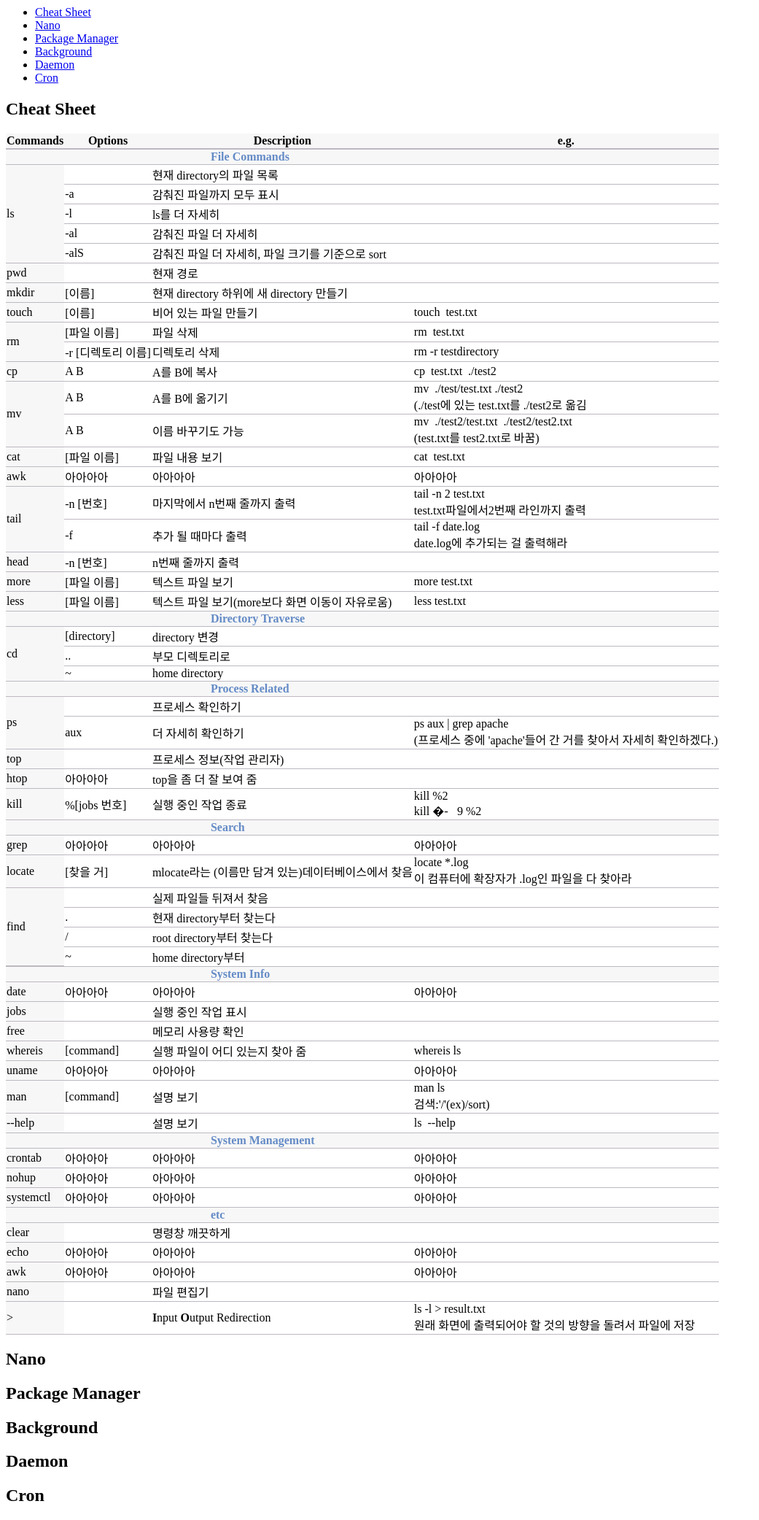
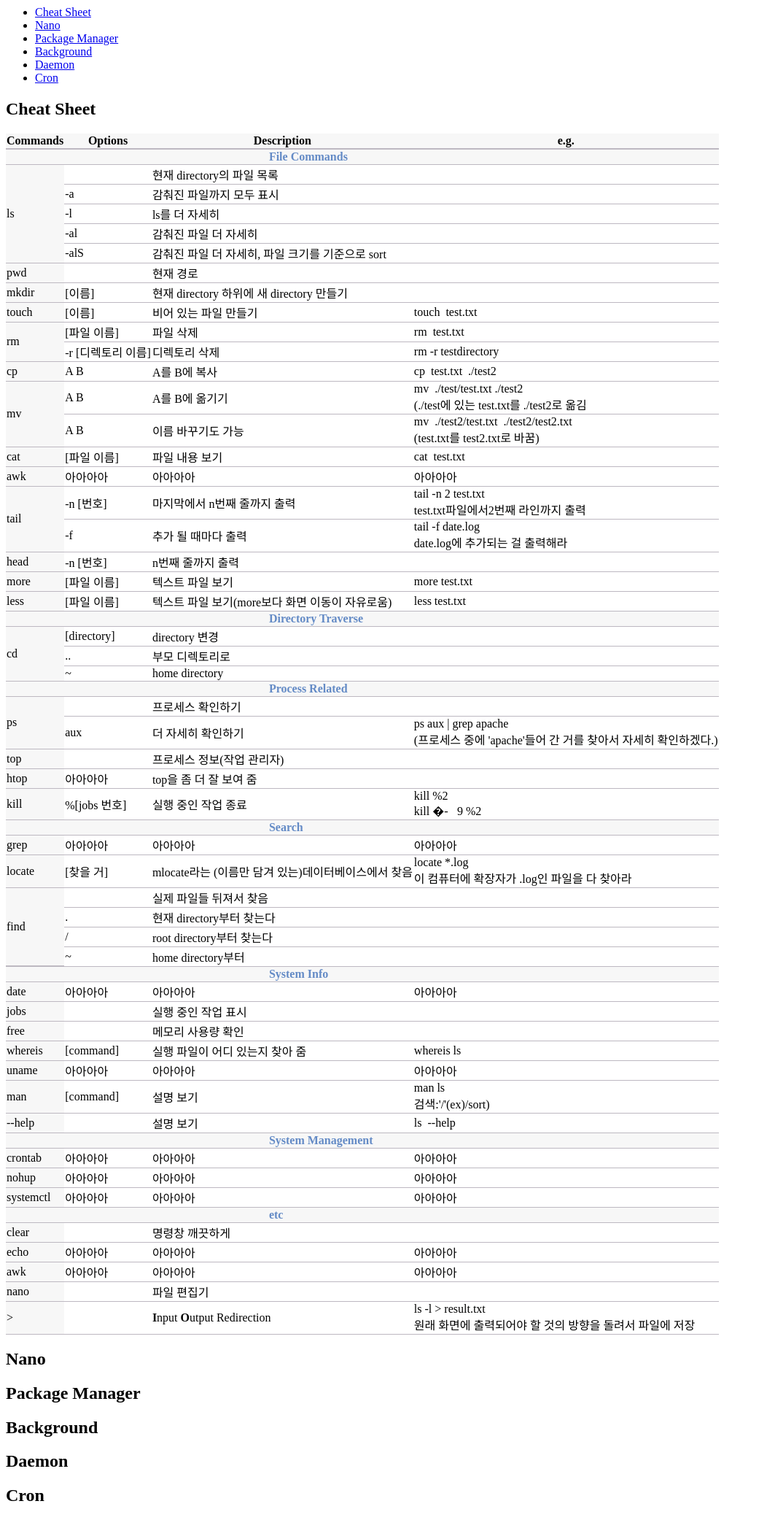
Before and after one commit to finddme/finddme.github.io, a Jekyll site: the page built from _posts/2022-01-12-Linux.md, in a window 1280 px wide. Shown: the whole page at 73% size, without its empty margins (0-1041 px from the left). Built offline with Jekyll 4.4.1, drawn with Linux system fonts in a browser that asks for light colours.

Commit message:
Update 2022-01-12-Linux.md

```diff
--- a/_posts/2022-01-12-Linux.md
+++ b/_posts/2022-01-12-Linux.md
@@ -44,7 +44,7 @@
    <body>
      <table style="border-collapse:collapse">
        <tr><th class="line4" bgcolor="#F8F7F9">Commands</th><th class="line4">Options</th><th class="line4">Description</th><th class="line4">e.g.</th></tr>
-       <tr><td class="line3"> </td><td class="line3"> </td><td class="line3">&nbsp;&nbsp;&nbsp;&nbsp;&nbsp;&nbsp;&nbsp;&nbsp;&nbsp;&nbsp;&nbsp;&nbsp;&nbsp;&nbsp;&nbsp;&nbsp;&nbsp;&nbsp;&nbsp;&nbsp;<span style="color:#648BC6; font-weight: bold;">File Commands</span></td><td class="line3"> </td></tr>
+       <tr><td class="line3"> </td><td class="line3"> </td><td class="line3">&nbsp;&nbsp;&nbsp;&nbsp;&nbsp;&nbsp;&nbsp;&nbsp;&nbsp;&nbsp;&nbsp;&nbsp;&nbsp;&nbsp;&nbsp;&nbsp;&nbsp;&nbsp;&nbsp;&nbsp;&nbsp;&nbsp;&nbsp;&nbsp;&nbsp;&nbsp;&nbsp;&nbsp;&nbsp;&nbsp;&nbsp;&nbsp;&nbsp;&nbsp;&nbsp;&nbsp;&nbsp;&nbsp;&nbsp;&nbsp;<span style="color:#648BC6; font-weight: bold;">File Commands</span></td><td class="line3"> </td></tr>
        <tr><td class="line3" rowspan="5">ls</td><td class="line"> </td><td class="line">현재 directory의 파일 목록</td><td class="line"> </td></tr>
        <tr><td class="line">-a</td><td class="line">감춰진 파일까지 모두 표시</td><td class="line"> </td></tr>
        <tr><td class="line">-l</td><td class="line">ls를 더 자세히</td><td class="line"> </td></tr>
@@ -65,24 +65,24 @@
        <tr><td class="line3" rowspan="1">head</td><td class="line">-n [번호]</td><td class="line">n번째 줄까지 출력</td><td class="line"> </td></tr>
        <tr><td class="line3" rowspan="1">more</td><td class="line">[파일 이름]</td><td class="line">텍스트 파일 보기</td><td class="line">more test&#46;txt</td></tr>
        <tr><td class="line3" rowspan="1">less</td><td class="line">[파일 이름]</td><td class="line">텍스트 파일 보기(more보다 화면 이동이 자유로움)</td><td class="line">less test&#46;txt</td></tr>
-       <tr><td class="line3"> </td><td class="line3"> </td><td class="line3">&nbsp;&nbsp;&nbsp;&nbsp;&nbsp;&nbsp;&nbsp;&nbsp;&nbsp;&nbsp;&nbsp;&nbsp;&nbsp;&nbsp;&nbsp;&nbsp;&nbsp;&nbsp;&nbsp;&nbsp;<span style="color:#648BC6; font-weight: bold;">Directory Traverse</span></td><td class="line3"></td></tr>
+       <tr><td class="line3"> </td><td class="line3"> </td><td class="line3">&nbsp;&nbsp;&nbsp;&nbsp;&nbsp;&nbsp;&nbsp;&nbsp;&nbsp;&nbsp;&nbsp;&nbsp;&nbsp;&nbsp;&nbsp;&nbsp;&nbsp;&nbsp;&nbsp;&nbsp;&nbsp;&nbsp;&nbsp;&nbsp;&nbsp;&nbsp;&nbsp;&nbsp;&nbsp;&nbsp;&nbsp;&nbsp;&nbsp;&nbsp;&nbsp;&nbsp;&nbsp;&nbsp;&nbsp;&nbsp;<span style="color:#648BC6; font-weight: bold;">Directory Traverse</span></td><td class="line3"></td></tr>
        <tr><td class="line3" rowspan="3">cd</td><td class="line">[directory]</td><td class="line">directory 변경</td><td class="line"> </td></tr>
        <tr><td class="line">..</td><td class="line">부모 디렉토리로</td><td class="line"> </td></tr>
        <tr><td class="line">~</td><td class="line">home directory</td><td class="line"> </td></tr>
-       <tr><td class="line3"> </td><td class="line3"> </td><td class="line3">&nbsp;&nbsp;&nbsp;&nbsp;&nbsp;&nbsp;&nbsp;&nbsp;&nbsp;&nbsp;&nbsp;&nbsp;&nbsp;&nbsp;&nbsp;&nbsp;&nbsp;&nbsp;&nbsp;&nbsp;<span style="color:#648BC6; font-weight: bold;">Process Related</span></td><td class="line3"> </td></tr>
+       <tr><td class="line3"> </td><td class="line3"> </td><td class="line3">&nbsp;&nbsp;&nbsp;&nbsp;&nbsp;&nbsp;&nbsp;&nbsp;&nbsp;&nbsp;&nbsp;&nbsp;&nbsp;&nbsp;&nbsp;&nbsp;&nbsp;&nbsp;&nbsp;&nbsp;&nbsp;&nbsp;&nbsp;&nbsp;&nbsp;&nbsp;&nbsp;&nbsp;&nbsp;&nbsp;&nbsp;&nbsp;&nbsp;&nbsp;&nbsp;&nbsp;&nbsp;&nbsp;&nbsp;&nbsp;<span style="color:#648BC6; font-weight: bold;">Process Related</span></td><td class="line3"> </td></tr>
        <tr><td class="line3" rowspan="2">ps</td><td class="line"> </td><td class="line">프로세스 확인하기</td><td class="line"> </td></tr>
        <tr><td class="line">aux</td><td class="line">더 자세히 확인하기</td><td class="line">ps aux &#124; grep apache <br> (프로세스 중에 'apache'들어 간 거를 찾아서 자세히 확인하겠다.)</td></tr>
        <tr><td class="line3" rowspan="1">top</td><td class="line"> </td><td class="line">프로세스 정보(작업 관리자)</td><td class="line"> </td></tr>
        <tr><td class="line3" rowspan="1">htop</td><td class="line">아아아아</td><td class="line">top을 좀 더 잘 보여 줌</td><td class="line"> </td></tr>
        <tr><td class="line3" rowspan="1">kill</td><td class="line">&#37;[jobs 번호]</td><td class="line">실행 중인 작업 종료</td><td class="line">kill &#37;2<br>kill &#00;-&#08;9 &#37;2</td></tr>
-       <tr><td class="line3"> </td><td class="line3"> </td><td class="line3">&nbsp;&nbsp;&nbsp;&nbsp;&nbsp;&nbsp;&nbsp;&nbsp;&nbsp;&nbsp;&nbsp;&nbsp;&nbsp;&nbsp;&nbsp;&nbsp;&nbsp;&nbsp;&nbsp;&nbsp;<span style="color:#648BC6; font-weight: bold;">Search</span></td><td class="line3"> </td></tr>
+       <tr><td class="line3"> </td><td class="line3"> </td><td class="line3">&nbsp;&nbsp;&nbsp;&nbsp;&nbsp;&nbsp;&nbsp;&nbsp;&nbsp;&nbsp;&nbsp;&nbsp;&nbsp;&nbsp;&nbsp;&nbsp;&nbsp;&nbsp;&nbsp;&nbsp;&nbsp;&nbsp;&nbsp;&nbsp;&nbsp;&nbsp;&nbsp;&nbsp;&nbsp;&nbsp;&nbsp;&nbsp;&nbsp;&nbsp;&nbsp;&nbsp;&nbsp;&nbsp;&nbsp;&nbsp;<span style="color:#648BC6; font-weight: bold;">Search</span></td><td class="line3"> </td></tr>
        <tr><td class="line3" rowspan="1">grep</td><td class="line">아아아아</td><td class="line">아아아아</td><td class="line">아아아아</td></tr>
        <tr><td class="line3" rowspan="1">locate</td><td class="line">[찾을 거]</td><td class="line">mlocate라는 (이름만 담겨 있는)데이터베이스에서 찾음</td><td class="line">locate &#42;&#46;log<br>이 컴퓨터에 확장자가 &#46;log인 파일을 다 찾아라</td></tr>
        <tr><td class="line4" rowspan="4">find</td><td class="line"> </td><td class="line">실제 파일들 뒤져서 찾음</td><td class="line"> </td></tr>
        <tr><td class="line">&#46;</td><td class="line">현재 directory부터 찾는다</td><td class="line"> </td></tr>
        <tr><td class="line">&#47;</td><td class="line">root directory부터 찾는다</td><td class="line"> </td></tr>
        <tr><td class="line">~</td><td class="line">home directory부터 </td><td class="line"> </td></tr>
-       <tr><td class="line3"> </td><td class="line3"> </td><td class="line3">&nbsp;&nbsp;&nbsp;&nbsp;&nbsp;&nbsp;&nbsp;&nbsp;&nbsp;&nbsp;&nbsp;&nbsp;&nbsp;&nbsp;&nbsp;&nbsp;&nbsp;&nbsp;&nbsp;&nbsp;<span style="color:#648BC6; font-weight: bold;">System Info</span></td><td class="line3"> </td></tr>
+       <tr><td class="line3"> </td><td class="line3"> </td><td class="line3">&nbsp;&nbsp;&nbsp;&nbsp;&nbsp;&nbsp;&nbsp;&nbsp;&nbsp;&nbsp;&nbsp;&nbsp;&nbsp;&nbsp;&nbsp;&nbsp;&nbsp;&nbsp;&nbsp;&nbsp;&nbsp;&nbsp;&nbsp;&nbsp;&nbsp;&nbsp;&nbsp;&nbsp;&nbsp;&nbsp;&nbsp;&nbsp;&nbsp;&nbsp;&nbsp;&nbsp;&nbsp;&nbsp;&nbsp;&nbsp;<span style="color:#648BC6; font-weight: bold;">System Info</span></td><td class="line3"> </td></tr>
        <tr><td class="line3" rowspan="1">date</td><td class="line">아아아아</td><td class="line">아아아아</td><td class="line">아아아아</td></tr>
        <tr><td class="line3" rowspan="1">jobs</td><td class="line"> </td><td class="line">실행 중인 작업 표시</td><td class="line"> </td></tr>
        <tr><td class="line3" rowspan="1">free</td><td class="line"> </td><td class="line">메모리 사용량 확인</td><td class="line"> </td></tr>
@@ -90,11 +90,11 @@
        <tr><td class="line3" rowspan="1">uname</td><td class="line">아아아아</td><td class="line">아아아아</td><td class="line">아아아아</td></tr>
        <tr><td class="line3" rowspan="1">man</td><td class="line">[command]</td><td class="line">설명 보기</td><td class="line">man ls<br>검색:'&#47;'(ex)&#47;sort)</td></tr>
        <tr><td class="line3" rowspan="1">--help</td><td class="line"> </td><td class="line">설명 보기</td><td class="line">ls&nbsp;&nbsp;--help</td></tr>
-       <tr><td class="line3"> </td><td class="line3"> </td><td class="line3">&nbsp;&nbsp;&nbsp;&nbsp;&nbsp;&nbsp;&nbsp;&nbsp;&nbsp;&nbsp;&nbsp;&nbsp;&nbsp;&nbsp;&nbsp;&nbsp;&nbsp;&nbsp;&nbsp;&nbsp;<span style="color:#648BC6; font-weight: bold;">System Management</span></td><td class="line3"> </td></tr>
+       <tr><td class="line3"> </td><td class="line3"> </td><td class="line3">&nbsp;&nbsp;&nbsp;&nbsp;&nbsp;&nbsp;&nbsp;&nbsp;&nbsp;&nbsp;&nbsp;&nbsp;&nbsp;&nbsp;&nbsp;&nbsp;&nbsp;&nbsp;&nbsp;&nbsp;&nbsp;&nbsp;&nbsp;&nbsp;&nbsp;&nbsp;&nbsp;&nbsp;&nbsp;&nbsp;&nbsp;&nbsp;&nbsp;&nbsp;&nbsp;&nbsp;&nbsp;&nbsp;&nbsp;&nbsp;<span style="color:#648BC6; font-weight: bold;">System Management</span></td><td class="line3"> </td></tr>
        <tr><td class="line3" rowspan="1">crontab</td><td class="line">아아아아</td><td class="line">아아아아</td><td class="line">아아아아</td></tr>
        <tr><td class="line3" rowspan="1">nohup</td><td class="line">아아아아</td><td class="line">아아아아</td><td class="line">아아아아</td></tr>
        <tr><td class="line3" rowspan="1">systemctl</td><td class="line">아아아아</td><td class="line">아아아아</td><td class="line">아아아아</td></tr>
-       <tr><td class="line3"> </td><td class="line3"> </td><td class="line3">&nbsp;&nbsp;&nbsp;&nbsp;&nbsp;&nbsp;&nbsp;&nbsp;&nbsp;&nbsp;&nbsp;&nbsp;&nbsp;&nbsp;&nbsp;&nbsp;&nbsp;&nbsp;&nbsp;&nbsp;<span style="color:#648BC6; font-weight: bold;">etc&nbsp;</span></td><td class="line3"> </td></tr>
+       <tr><td class="line3"> </td><td class="line3"> </td><td class="line3">&nbsp;&nbsp;&nbsp;&nbsp;&nbsp;&nbsp;&nbsp;&nbsp;&nbsp;&nbsp;&nbsp;&nbsp;&nbsp;&nbsp;&nbsp;&nbsp;&nbsp;&nbsp;&nbsp;&nbsp;&nbsp;&nbsp;&nbsp;&nbsp;&nbsp;&nbsp;&nbsp;&nbsp;&nbsp;&nbsp;&nbsp;&nbsp;&nbsp;&nbsp;&nbsp;&nbsp;&nbsp;&nbsp;&nbsp;&nbsp;<span style="color:#648BC6; font-weight: bold;">etc&nbsp;</span></td><td class="line3"> </td></tr>
        <tr><td class="line3" rowspan="1">clear</td><td class="line"> </td><td class="line">명령창 깨끗하게</td><td class="line"> </td></tr>
        <tr><td class="line3" rowspan="1">echo</td><td class="line">아아아아</td><td class="line">아아아아</td><td class="line">아아아아</td></tr>
        <tr><td class="line3" rowspan="1">awk</td><td class="line">아아아아</td><td class="line">아아아아</td><td class="line">아아아아</td></tr>
```
